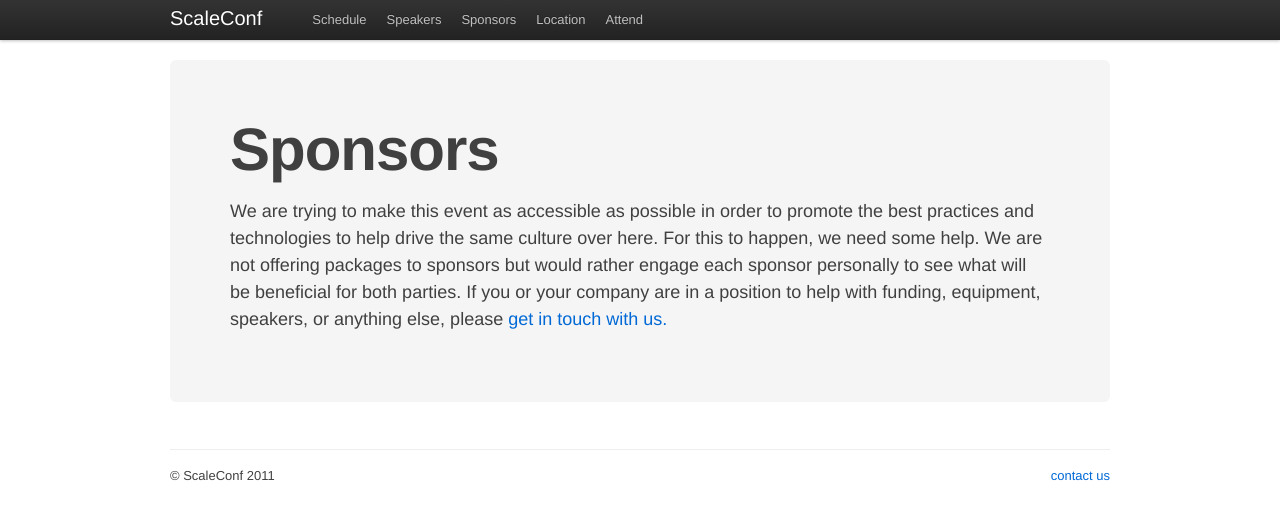
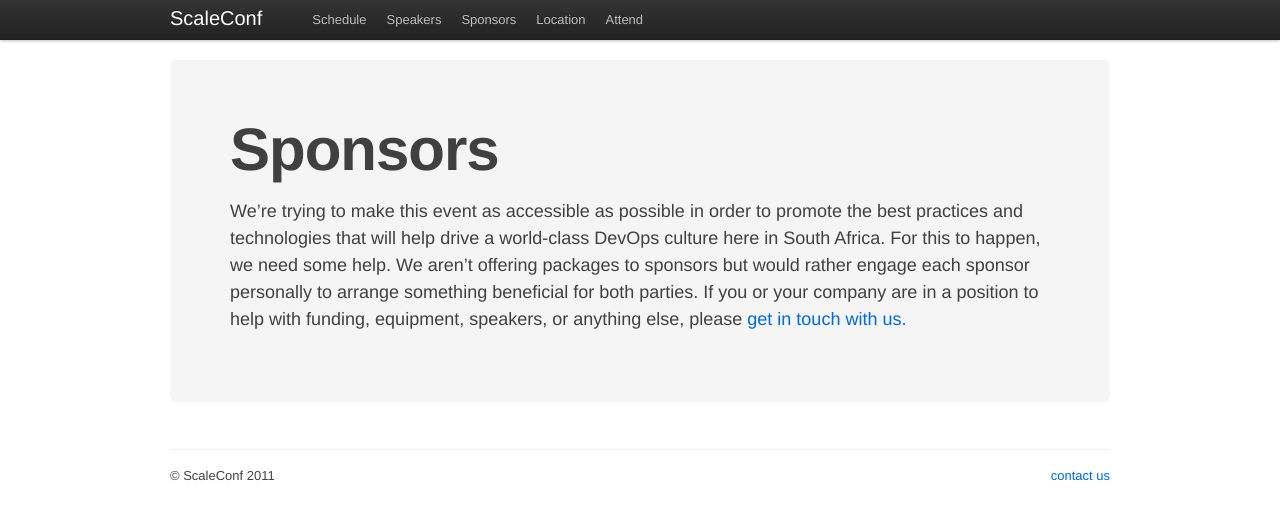
Before and after one commit to scaleconf/scaleconf.github.com, a Jekyll site: the page built from sponsors.html, in a window 1280 px wide. Shown: the top 520 px of the page. Built offline with Jekyll 4.4.1, drawn with Linux system fonts in a browser that asks for light colours; Markdown is read by kramdown in place of the engine named in the settings.

Commit message:
Copy tweaks

```diff
--- a/sponsors.html
+++ b/sponsors.html
@@ -7,9 +7,9 @@
       <div class="hero-unit">
           <h1>Sponsors</h1><br/>
           <p>
-              We are trying to make this event as accessible as possible in order to promote the best practices and technologies to help drive
-              the same culture over here. For this to happen, we need some help. We are not offering packages to sponsors but
-              would rather engage each sponsor personally to see what will be beneficial for both parties. If you or your company are in a position to help
+              We&#8217;re trying to make this event as accessible as possible in order to promote the best practices and technologies that will help drive
+              a world-class DevOps culture here in South Africa. For this to happen, we need some help. We aren&#8217;t offering packages to sponsors but
+              would rather engage each sponsor personally to arrange something beneficial for both parties. If you or your company are in a position to help
               with funding, equipment, speakers, or anything else, please <a href='/contact-us'>get in touch with us.</a>
           </p>
       </div>
```
